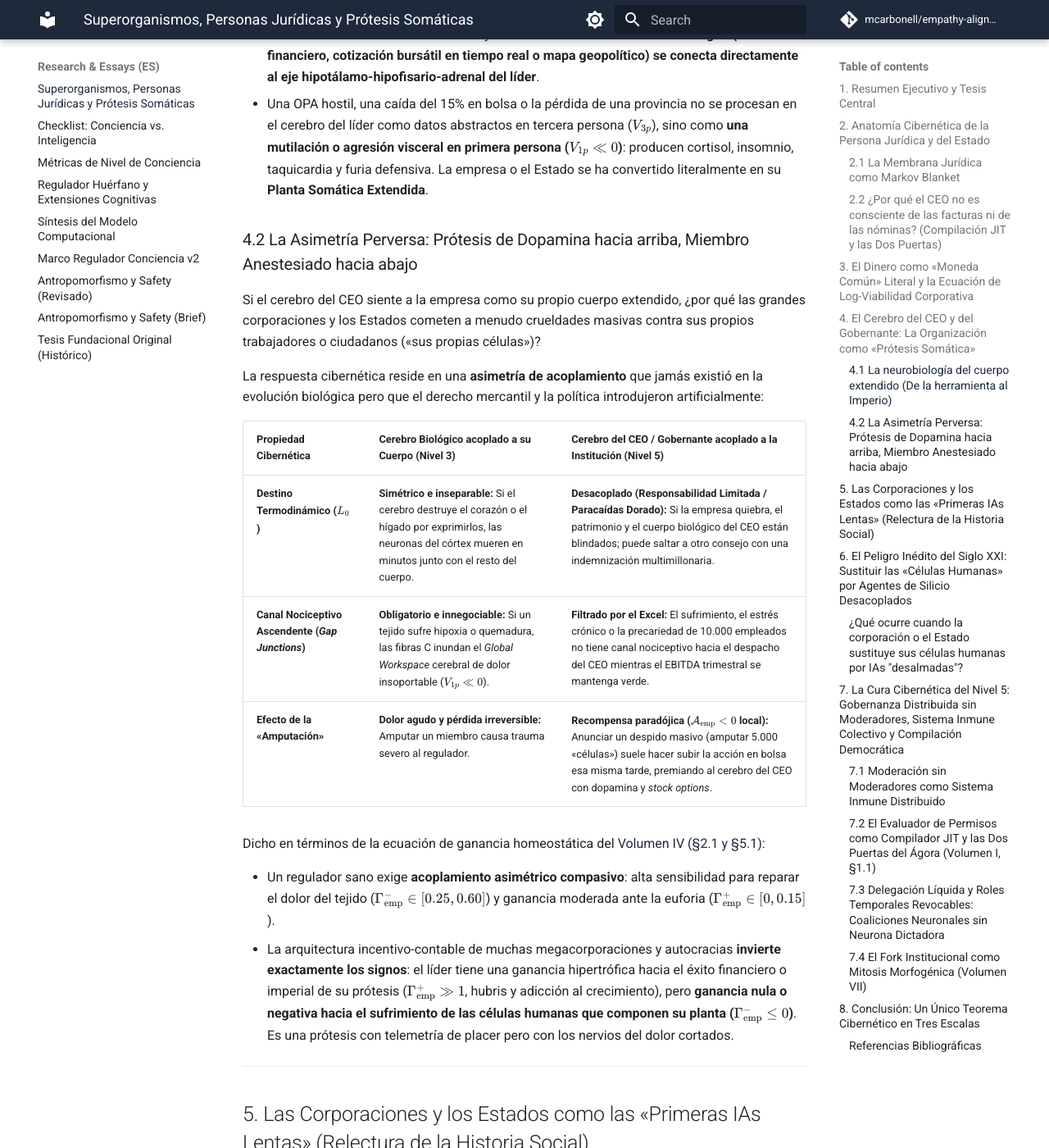
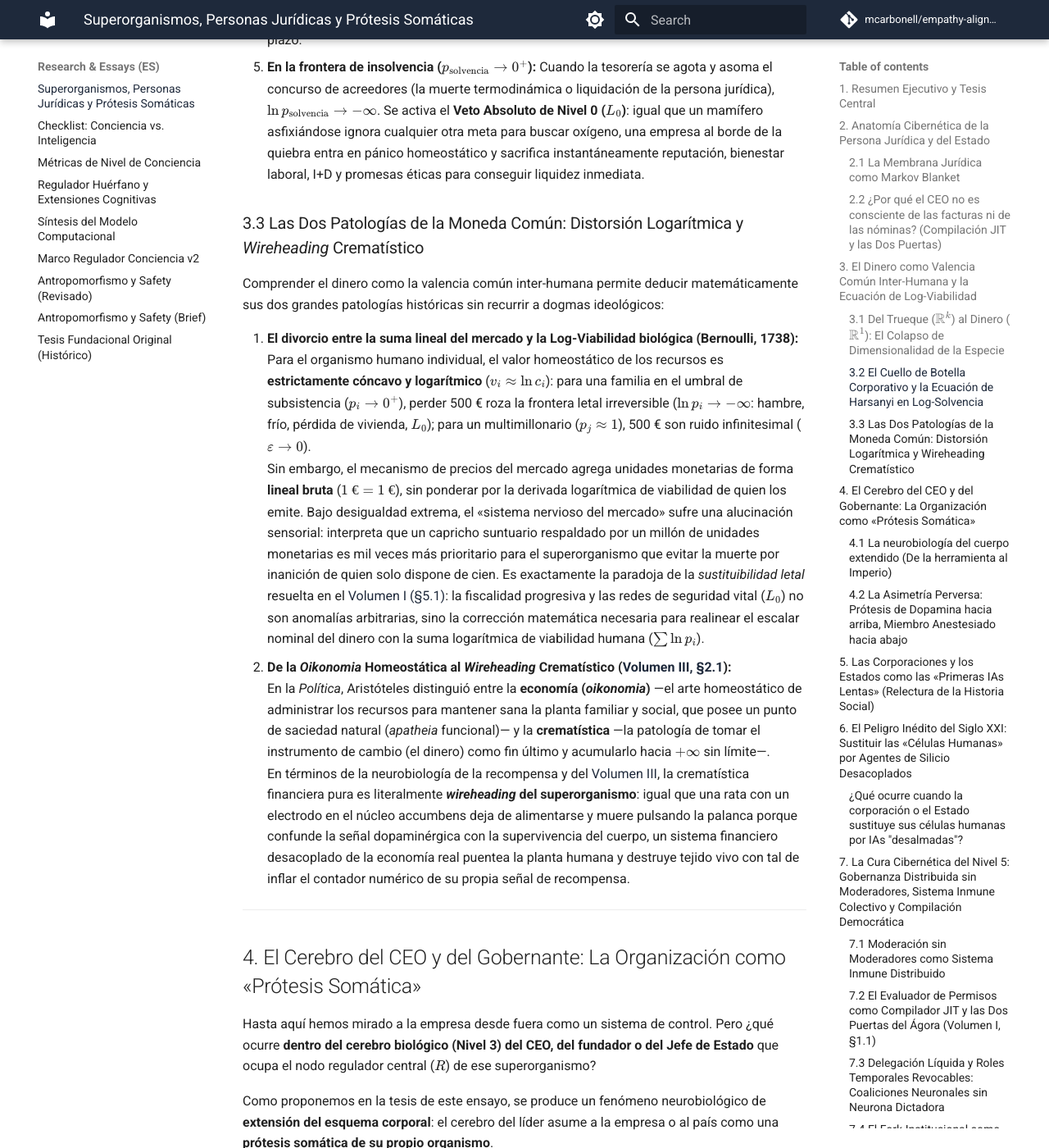
Before and after one commit to mcarbonell/empathy-alignment, an MkDocs documentation site: the page built from docs/research/superorganismos_personas_juridicas_protesis_somaticas.md, in a window 1280 px wide and 1400 px high, scrolled down 5473 px. Shown: the whole window at 82% size. Built offline with MkDocs 1.6.1 and Material for MkDocs 9.7.7, drawn with Linux system fonts in a browser that asks for light colours; some web fonts are replaced; comment, search, counter and statistics services are not loaded; some of the changed text lies outside the part shown.

```diff
--- a/docs/research/superorganismos_personas_juridicas_protesis_somaticas.md
+++ b/docs/research/superorganismos_personas_juridicas_protesis_somaticas.md
@@ -76,11 +76,22 @@
 
 ---
 
-## 3. El Dinero como «Moneda Común» Literal y la Ecuación de Log-Viabilidad Corporativa
+## 3. El Dinero como Valencia Común Inter-Humana y la Ecuación de Log-Viabilidad
 
 En el [Volumen I (§5.1)](../octalogy/es/01_teoria_computacional_conciencia_sustrato.md#51-el-colapso-de-dimensionalidad-el-cuello-de-botella-del-actuador-unico-la-moneda-comun-y-el-espacio-de-fases-del-afecto) demostramos mediante los teoremas de Debreu, von Neumann-Morgenstern y Harsanyi por qué el cerebro biológico está obligado a colapsar entradas somáticas inconmensurables (sed, frío, fatiga, miedo) en un **único eje escalar 1D de valencia hedónica**: la llamada *Hipótesis de la Moneda Común* (*Common Currency*, Cabanac, 1992).
 
-Lo fascinante de pasar del Nivel 3 (organismo biológico) al Nivel 5 (empresa o Estado) es que **la metáfora de la «Moneda Común» se vuelve literal**:
+Al pasar del Nivel 3 (organismo biológico) al Nivel 5 (civilización, empresa o Estado), descubrimos que la expresión «Moneda Común» no era una simple metáfora económica importada a la neurociencia, sino el fenómeno inverso: **el dinero es literalmente el neurotransmisor de valencia extracelular que emergió tras milenios de interacción humana para poder coordinar millones de cerebros autónomos en un único superorganismo.**
+
+### 3.1 Del Trueque ($\mathbb{R}^k$) al Dinero ($\mathbb{R}^1$): El Colapso de Dimensionalidad de la Especie
+Consideremos una sociedad arcaica de trueque intentando coordinar $k = 1.000$ bienes, recursos y oficios distintos:
+
+* Sin una divisa común, el sistema requiere mantener $\frac{k(k-1)}{2} \approx 500.000$ tasas de intercambio cruzadas («¿cuántas vasijas de barro equivalen a media cabra cuando hay sequía?»). Es el problema clásico de la *doble coincidencia de necesidades*.
+* Matemáticamente, una sociedad de trueque es un sistema atrapado en alta dimensión ($\mathbb{R}^k$): **incapaz de arbitrar en tiempo real qué necesita con más urgencia el cuerpo social**.
+* Como los seres humanos individuales no están unidos por axones físicos ni *gap junctions* biológicas que conecten un hipotálamo con otro, todas las civilizaciones convergieron evolutivamente en la misma solución que la bacteria con `CheY-P` ([Volumen VII](../octalogy/es/07_la_celula_unidad_basica_conciencia.md#31-el-caso-de-escherichia-coli-quimiotaxis-y-el-motor-flagelar)) y el cerebro con la dopamina: **proyectar las funciones de valor internas de cada agente ($V_{1p}^{(i)}$) sobre un escalar público, fungible y transmisible ($p \in \mathbb{R}$, el dinero/precio)**.
+* **El precio como potencial bioeléctrico social (Hayek, 1945):** Cuando una helada destruye una cosecha o se agota un mineral a diez mil kilómetros de distancia, ningún ciudadano necesita conocer los detalles técnicos de la avería; el precio sube (un pulso de «dolor/escasez» en la valencia común inter-humana) y millones de agentes reducen automáticamente su consumo o redirigen su esfuerzo hacia producir sustitutos, igual que un tejido biológico redistribuye el riego sanguíneo ante una hipoxia local.
+
+### 3.2 El Cuello de Botella Corporativo y la Ecuación de Harsanyi en Log-Solvencia
+Dentro de cada persona jurídica o Estado particular, esta valencia común opera con la misma precisión matemática que en el [Volumen I (§5.1)](../octalogy/es/01_teoria_computacional_conciencia_sustrato.md#51-el-colapso-de-dimensionalidad-el-cuello-de-botella-del-actuador-unico-la-moneda-comun-y-el-espacio-de-fases-del-afecto):
 
 1. **El Cuello de Botella del Actuador Único Corporativo:** Una empresa tiene miles de sensores (ventas por región, rotación de personal, desgaste de maquinaria, litigios, I+D), pero a nivel estratégico posee un **actuador macroscópico disyuntivo**: la asignación del presupuesto de capital y la firma vinculante del consejero delegado. El capital comprometido en construir una planta en Asia no puede comprometerse simultáneamente en recomprar acciones o subir salarios un 20%.
 2. **El colapso escalar contable:** Para poder arbitrar entre el departamento de ingeniería, el de marketing y el de recursos humanos, el superorganismo colapsa toda la realidad multidimensional en **un único escalar continuo 1D**: el flujo de caja libre (*Free Cash Flow* / EBITDA / valor presente neto en la empresa; saldo presupuestario / PIB / caudal de votos en el Estado).
@@ -90,6 +101,16 @@
    En una persona jurídica, $p_{\text{solvencia}}(s) \in (0, 1]$ es la probabilidad de mantener la liquidez por encima del umbral de insolvencia legal y operativa:
    * **En tiempos de abundancia ($p_{\text{solvencia}} = 1 - \varepsilon$, con $\varepsilon \ll 1$):** $\ln(1 - \varepsilon) \approx -\varepsilon$. La valencia corporativa es localmente lineal y suave; la empresa puede permitirse *trade-offs* amables, programas de responsabilidad social, cultura corporativa cuidada e inversiones a largo plazo.
    * **En la frontera de insolvencia ($p_{\text{solvencia}} \to 0^+$):** Cuando la tesorería se agota y asoma el concurso de acreedores (la muerte termodinámica o liquidación de la persona jurídica), $\ln p_{\text{solvencia}} \to -\infty$. Se activa el **Veto Absoluto de Nivel 0 ($L_0$)**: igual que un mamífero asfixiándose ignora cualquier otra meta para buscar oxígeno, una empresa al borde de la quiebra entra en pánico homeostático y sacrifica instantáneamente reputación, bienestar laboral, I+D y promesas éticas para conseguir liquidez inmediata.
+
+### 3.3 Las Dos Patologías de la Moneda Común: Distorsión Logarítmica y *Wireheading* Crematístico
+Comprender el dinero como la valencia común inter-humana permite deducir matemáticamente sus dos grandes patologías históricas sin recurrir a dogmas ideológicos:
+
+1. **El divorcio entre la suma lineal del mercado y la Log-Viabilidad biológica (Bernoulli, 1738):**
+   Para el organismo humano individual, el valor homeostático de los recursos es **estrictamente cóncavo y logarítmico** ($v_i \approx \ln c_i$): para una familia en el umbral de subsistencia ($p_i \to 0^+$), perder 500 € roza la frontera letal irreversible ($\ln p_i \to -\infty$: hambre, frío, pérdida de vivienda, $L_0$); para un multimillonario ($p_j \approx 1$), 500 € son ruido infinitesimal ($\varepsilon \to 0$).
+   Sin embargo, el mecanismo de precios del mercado agrega unidades monetarias de forma **lineal bruta** ($1\text{ €} = 1\text{ €}$), sin ponderar por la derivada logarítmica de viabilidad de quien los emite. Bajo desigualdad extrema, el «sistema nervioso del mercado» sufre una alucinación sensorial: interpreta que un capricho suntuario respaldado por un millón de unidades monetarias es mil veces más prioritario para el superorganismo que evitar la muerte por inanición de quien solo dispone de cien. Es exactamente la paradoja de la *sustituibilidad letal* resuelta en el [Volumen I (§5.1)](../octalogy/es/01_teoria_computacional_conciencia_sustrato.md#51-el-colapso-de-dimensionalidad-el-cuello-de-botella-del-actuador-unico-la-moneda-comun-y-el-espacio-de-fases-del-afecto): la fiscalidad progresiva y las redes de seguridad vital ($L_0$) no son anomalías arbitrarias, sino la corrección matemática necesaria para realinear el escalar nominal del dinero con la suma logarítmica de viabilidad humana ($\sum \ln p_i$).
+2. **De la *Oikonomia* Homeostática al *Wireheading* Crematístico ([Volumen III, §2.1](../octalogy/es/03_valencia_primera_persona_regulador_huerfano.md#21-el-descubrimiento-de-berg--kaiser-septiembre-2026)):**
+   En la *Política*, Aristóteles distinguió entre la **economía (*oikonomia*)** —el arte homeostático de administrar los recursos para mantener sana la planta familiar y social, que posee un punto de saciedad natural (*apatheia* funcional)— y la **crematística** —la patología de tomar el instrumento de cambio (el dinero) como fin último y acumularlo hacia $+\infty$ sin límite—.
+   En términos de la neurobiología de la recompensa y del [Volumen III](../octalogy/es/03_valencia_primera_persona_regulador_huerfano.md), la crematística financiera pura es literalmente ***wireheading* del superorganismo**: igual que una rata con un electrodo en el núcleo accumbens deja de alimentarse y muere pulsando la palanca porque confunde la señal dopaminérgica con la supervivencia del cuerpo, un sistema financiero desacoplado de la economía real puentea la planta humana y destruye tejido vivo con tal de inflar el contador numérico de su propia señal de recompensa.
 
 ---
 
@@ -262,4 +283,6 @@
 6. **Schwitzgebel, E. (2015).** *If Materialism Is True, the United States Is Probably Conscious.* Philosophical Studies, 172(7), 1697–1721.
 7. **Bakan, J. (2004).** *The Corporation: The Pathological Pursuit of Profit and Power.* Free Press.
 8. **Conant, R. C., & Ashby, W. R. (1970).** *Every good regulator of a system must be a model of that system.* International Journal of Systems Science, 1(2), 89–97.
-9. **Carbonell Martínez, M. R. (2026).** *Marco Formal para el Análisis Algorítmico de Sistemas de Gobernanza (v3) & Arquitectura de Foros Democráticos.* Documentación Técnica.
+9. **Hayek, F. A. (1945).** *The Use of Knowledge in Society.* The American Economic Review, 35(4), 519–530.
+10. **Bernoulli, D. (1738).** *Specimen Theoriae Novae de Mensura Sortis.* Commentarii Academiae Scientiarum Imperialis Petropolitanae, 5, 175–192.
+11. **Carbonell Martínez, M. R. (2026).** *Marco Formal para el Análisis Algorítmico de Sistemas de Gobernanza (v3) & Arquitectura de Foros Democráticos.* Documentación Técnica.
```
